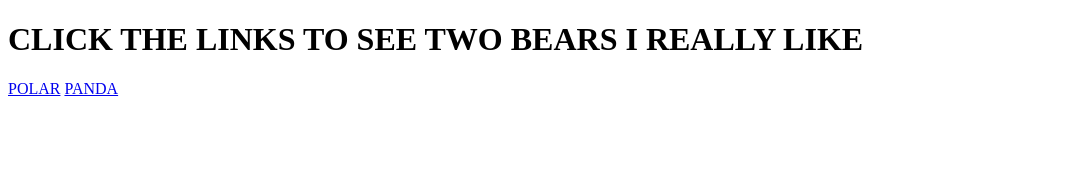
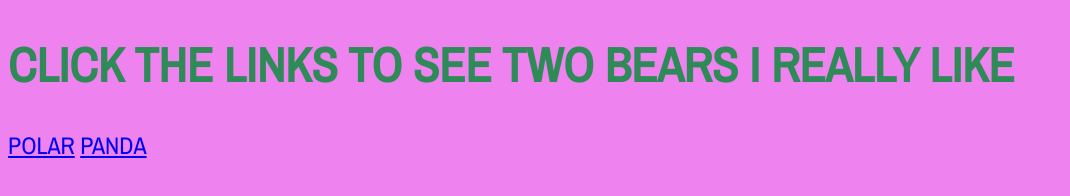
Before and after one commit to wrighbri/Bears, a plain HTML site: page index.html in a window 1280 px wide. Shown: the whole page, without its empty margins (0-1070 px from the left). Drawn offline with nearby package versions, Linux system fonts and the light colour scheme.

Commit message:
Update index.html

```diff
--- a/index.html
+++ b/index.html
@@ -2,6 +2,8 @@
 <html>
 	<head>
 		<title>BEARS I LIKE</title>
+		 <link href="https://fonts.googleapis.com/css?family=Archivo+Narrow" rel="stylesheet">
+    <link rel="stylesheet" type="text/css" href="Pages\style.css">
 	</head>
 	<body>
 		<h1>CLICK THE LINKS TO SEE TWO BEARS I REALLY LIKE</h1>
```
